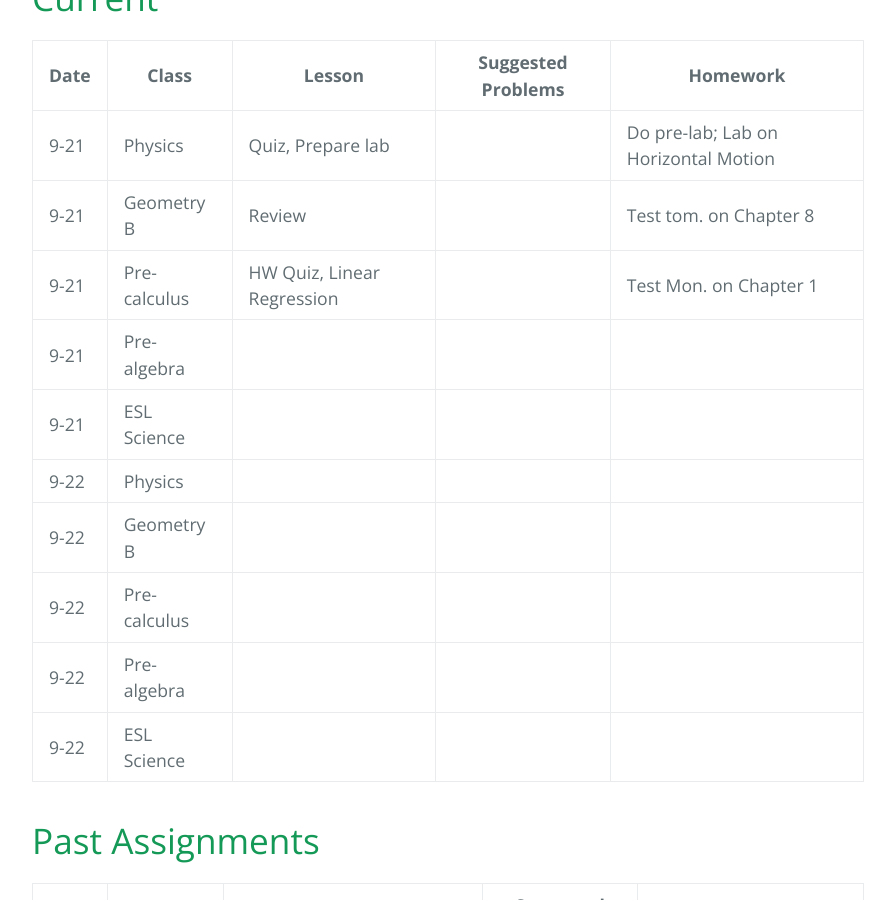
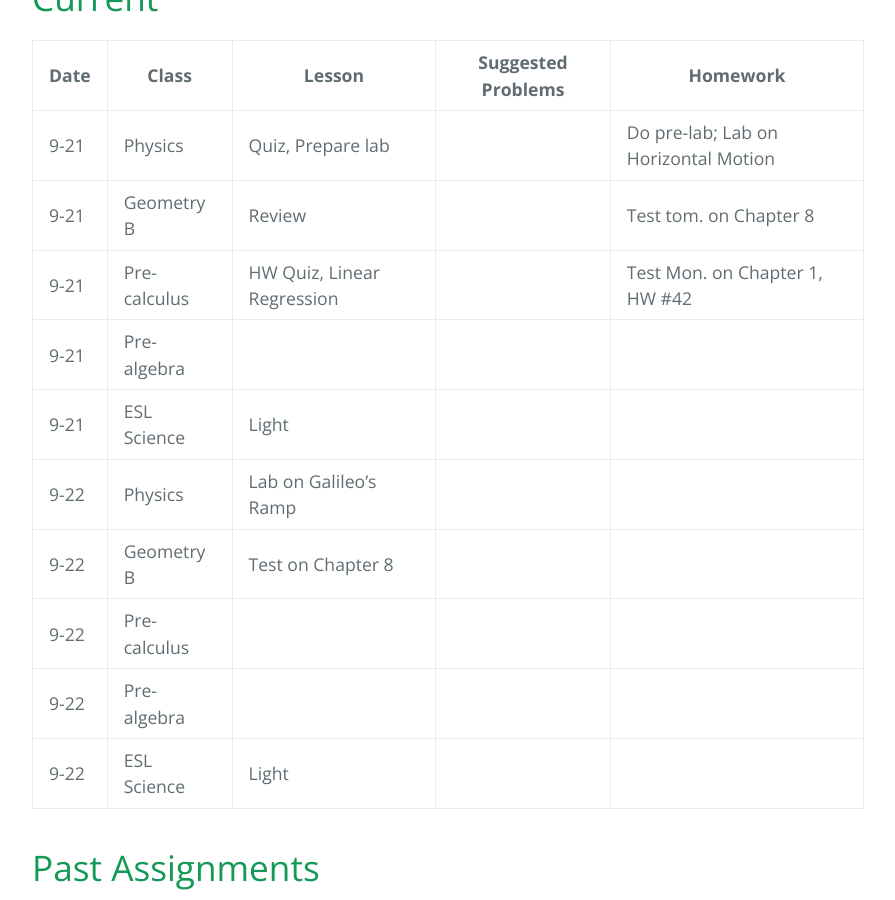
Before and after one commit to gpayoo/gpayoo, a Jekyll site: the page built from index.md, in a window 1280 px wide and 900 px high, scrolled down 528 px. Shown: the whole window, without its empty margins (192-1087 px from the left). Built offline with Jekyll 4.4.1, drawn with Linux system fonts in a browser that asks for light colours; our own code applies the rules of GitHub Pages for plain Markdown files.

Commit message:
Update index.md

```diff
--- a/index.md
+++ b/index.md
@@ -11,14 +11,14 @@ layout: default
 | ---- | ----- | ------ | -------- | ---
 | 9-21 | Physics | Quiz, Prepare lab | | Do pre-lab; Lab on Horizontal Motion
 | 9-21 | Geometry B | Review | |  Test tom. on Chapter 8|
-| 9-21 | Pre-calculus | HW Quiz, Linear Regression | | Test Mon. on Chapter 1
+| 9-21 | Pre-calculus | HW Quiz, Linear Regression | | Test Mon. on Chapter 1, HW #42
 | 9-21 | Pre-algebra | | |
-| 9-21 | ESL Science |  |  |
-| 9-22 | Physics |  | |
-| 9-22 | Geometry B |  | | |
+| 9-21 | ESL Science | Light |  |
+| 9-22 | Physics | Lab on Galileo's Ramp | |
+| 9-22 | Geometry B | Test on Chapter 8 | | |
 | 9-22 | Pre-calculus |  | |
 | 9-22 | Pre-algebra | | |
-| 9-22 | ESL Science |  |  |
+| 9-22 | ESL Science | Light |  |
 
 # [](#header-2) Past Assignments
 
```
